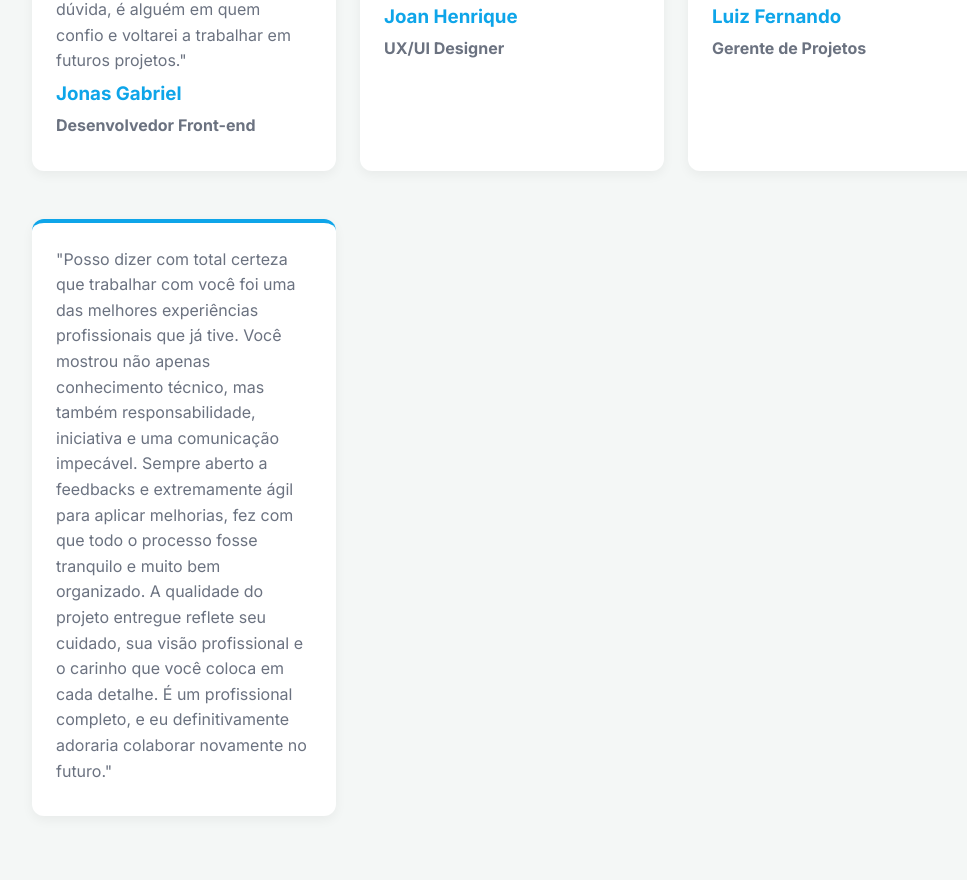
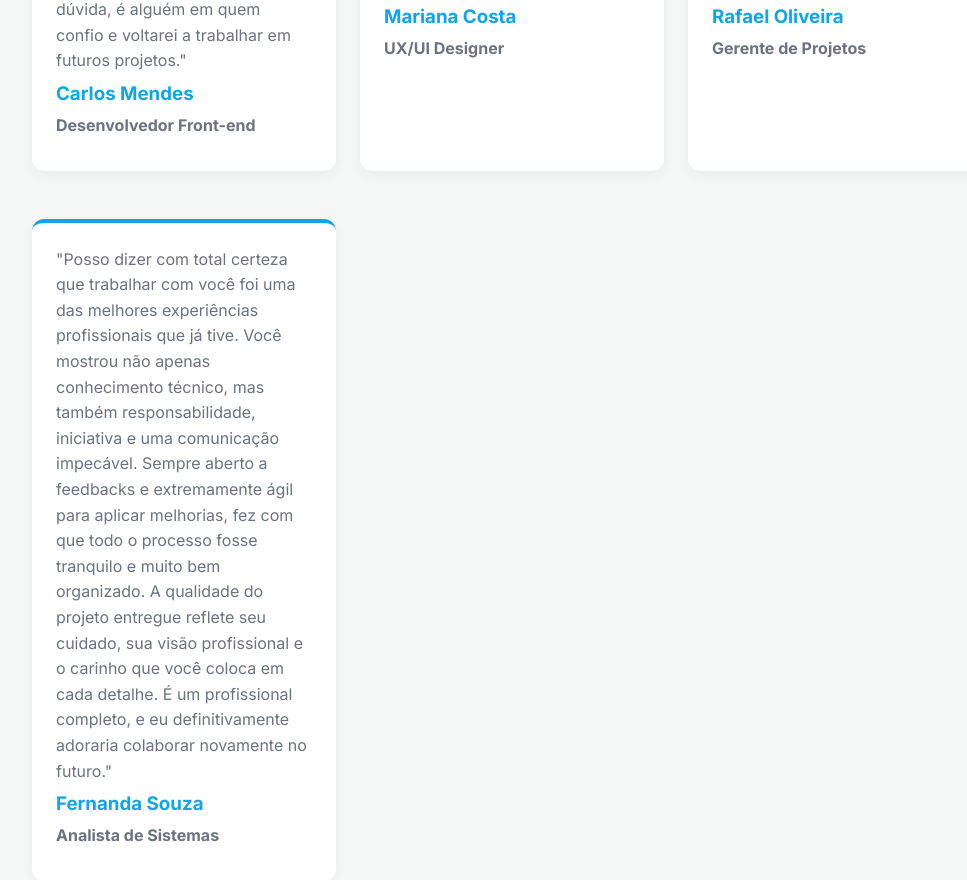
Before and after one commit to JonasGsilva1/squad-a-portfolio, a website: page src/depoimentos.html in a window 1280 px wide. Shown: the part 750-1630 px from the top of the page, without its empty margins (128-1095 px from the left). Drawn offline with Linux system fonts and the light colour scheme.

Commit message:
Fix: Substitui nomes dos integrantes por nomes genericos nos depoimentos

```diff
--- a/src/depoimentos.html
+++ b/src/depoimentos.html
@@ -17,24 +17,26 @@
       <div class="grid">
         <div class="card">
           <p>"Trabalhar com você foi uma experiência extremamente positiva. Desde o primeiro contato, ficou claro o seu comprometimento em entregar um trabalho de qualidade, sempre ouvindo atentamente cada detalhe e buscando entender exatamente o que eu precisava. Durante todo o processo, você demonstrou organização, profissionalismo e uma grande capacidade de resolver problemas de forma rápida e eficiente. O resultado final ficou acima das minhas expectativas, tanto pelo cuidado na execução quanto pela criatividade aplicada. Sem dúvida, é alguém em quem confio e voltarei a trabalhar em futuros projetos."</p>
-          <h3>Jonas Gabriel</h3>
+          <h3>Carlos Mendes</h3>
           <p><b>Desenvolvedor Front-end</b></p>
         </div>
 
         <div class="card">
           <p>"Fiquei realmente impressionado com a sua dedicação e domínio técnico. A cada etapa do projeto, você mostrava clareza no que estava fazendo e explicava as soluções de forma simples, o que tornou tudo muito mais fluido e transparente. Além disso, a sua atenção aos detalhes fez uma diferença enorme no produto final, trazendo elementos que eu nem tinha imaginado. A experiência de colaboração foi leve, criativa e extremamente produtiva. Senti que você se importou de verdade com o resultado e isso é algo raro. Recomendo seu trabalho sem hesitar."</p>
-          <h3>Joan Henrique</h3>
+          <h3>Mariana Costa</h3>
           <p><b>UX/UI Designer</b></p>
         </div>
 
         <div class="card">
           <p>"Fiquei realmente impressionado com a sua dedicação e domínio técnico. A cada etapa do projeto, você mostrava clareza no que estava fazendo e explicava as soluções de forma simples, o que tornou tudo muito mais fluido e transparente. Além disso, a sua atenção aos detalhes fez uma diferença enorme no produto final, trazendo elementos que eu nem tinha imaginado. A experiência de colaboração foi leve, criativa e extremamente produtiva. Senti que você se importou de verdade com o resultado e isso é algo raro. Recomendo seu trabalho sem hesitar."</p>
-          <h3>Luiz Fernando</h3>
+          <h3>Rafael Oliveira</h3>
           <p><b>Gerente de Projetos</b></p>
         </div>
 
         <div class="card">
           <p>"Posso dizer com total certeza que trabalhar com você foi uma das melhores experiências profissionais que já tive. Você mostrou não apenas conhecimento técnico, mas também responsabilidade, iniciativa e uma comunicação impecável. Sempre aberto a feedbacks e extremamente ágil para aplicar melhorias, fez com que todo o processo fosse tranquilo e muito bem organizado. A qualidade do projeto entregue reflete seu cuidado, sua visão profissional e o carinho que você coloca em cada detalhe. É um profissional completo, e eu definitivamente adoraria colaborar novamente no futuro."</p>
+          <h3>Fernanda Souza</h3>
+          <p><b>Analista de Sistemas</b></p>
         </div>
       </div>
     </section>
```
